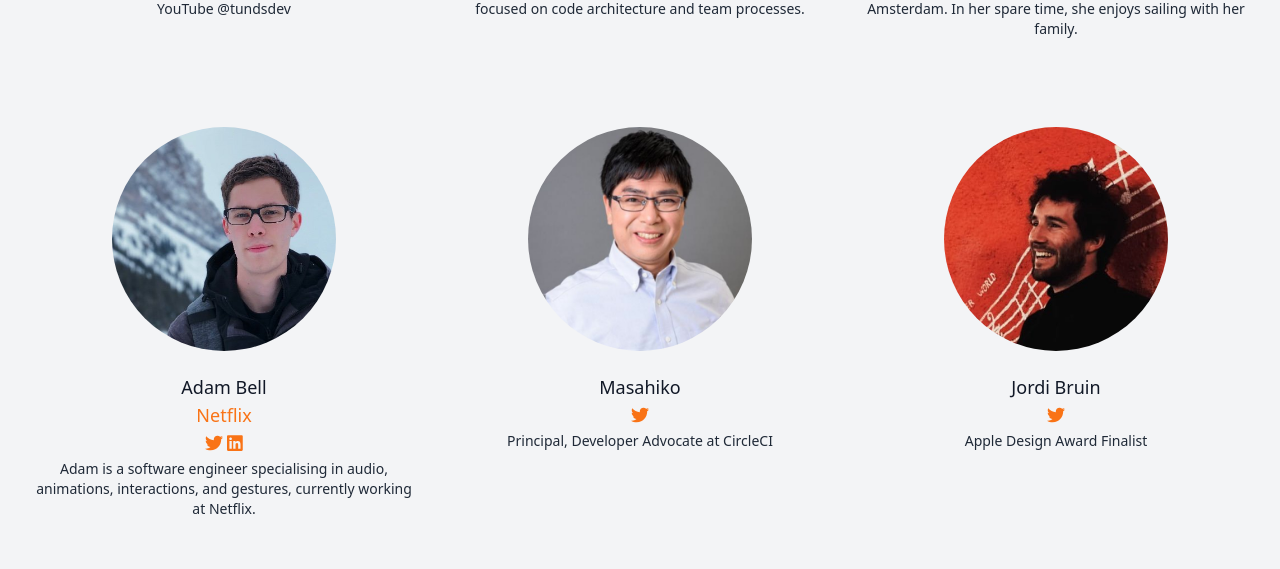
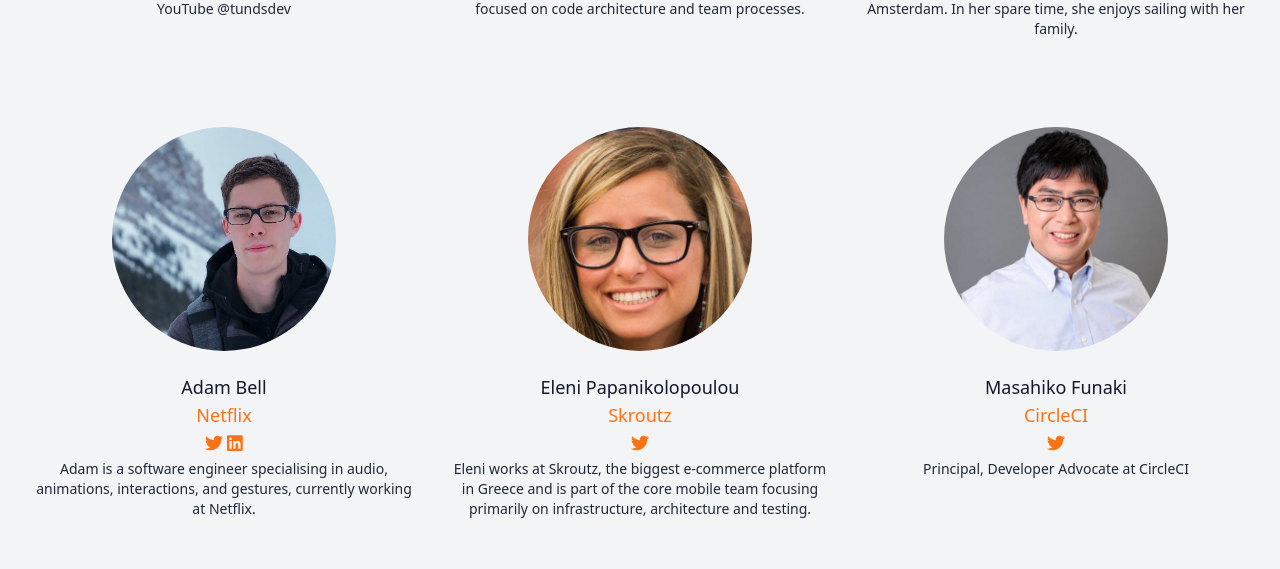
Before and after one commit to iOSConfSG/2023-website, a Next.js app: page / in a window 1280 px wide. Shown: the part 2140-2709 px from the top of the page. Built offline with nearby package versions, Linux system fonts and the light colour scheme; a web font is replaced by a local one.

Commit message:
Update speaker list

```diff
--- a/src/data/speakers.js
+++ b/src/data/speakers.js
@@ -70,8 +70,18 @@ const speakers = [
     "bio": "Adam is a software engineer specialising in audio, animations, interactions, and gestures, currently working at Netflix. He is the creator of a highly performant animation and gestural interaction library called Motion (https://github.com/b3ll/Motion). In his spare time, he enjoys racing cars, messing with synthesizers, listening to records, and dabbling with the internals of Apple products."
   },
   {
-    "name": "Masahiko",
-    "company": "",
+    "name": "Eleni Papanikolopoulou",
+    "company": "Skroutz",
+    "imageUrl": "/images/speakers/eleni.jpg",
+    "companyUrl": "https://www.skroutz.gr",
+    "twitter": "dimsumthinking",
+    "linkedin": "",
+    "shortBio": "Eleni works at Skroutz, the biggest e-commerce platform in Greece and is part of the core mobile team focusing primarily on infrastructure, architecture and testing.",
+    "bio": "Eleni is an iOS Developer with many years of experience working on various iOS Apps. She is currently working at Skroutz, the biggest e-commerce platform in Greece and she is part of the core mobile team focusing primarily on infrastructure, architecture and testing. She is the author of several articles in Medium and when she is not working she enjoys skiing and traveling."
+  },
+  {
+    "name": "Masahiko Funaki",
+    "company": "CircleCI",
     "imageUrl": "/images/speakers/masahiko-funaki.jpg",
     "companyUrl": "https://circleci.com/",
     "twitter": "mfunaki",
```
Also changed, not shown: public/images/speakers/eleni.jpg (added).
